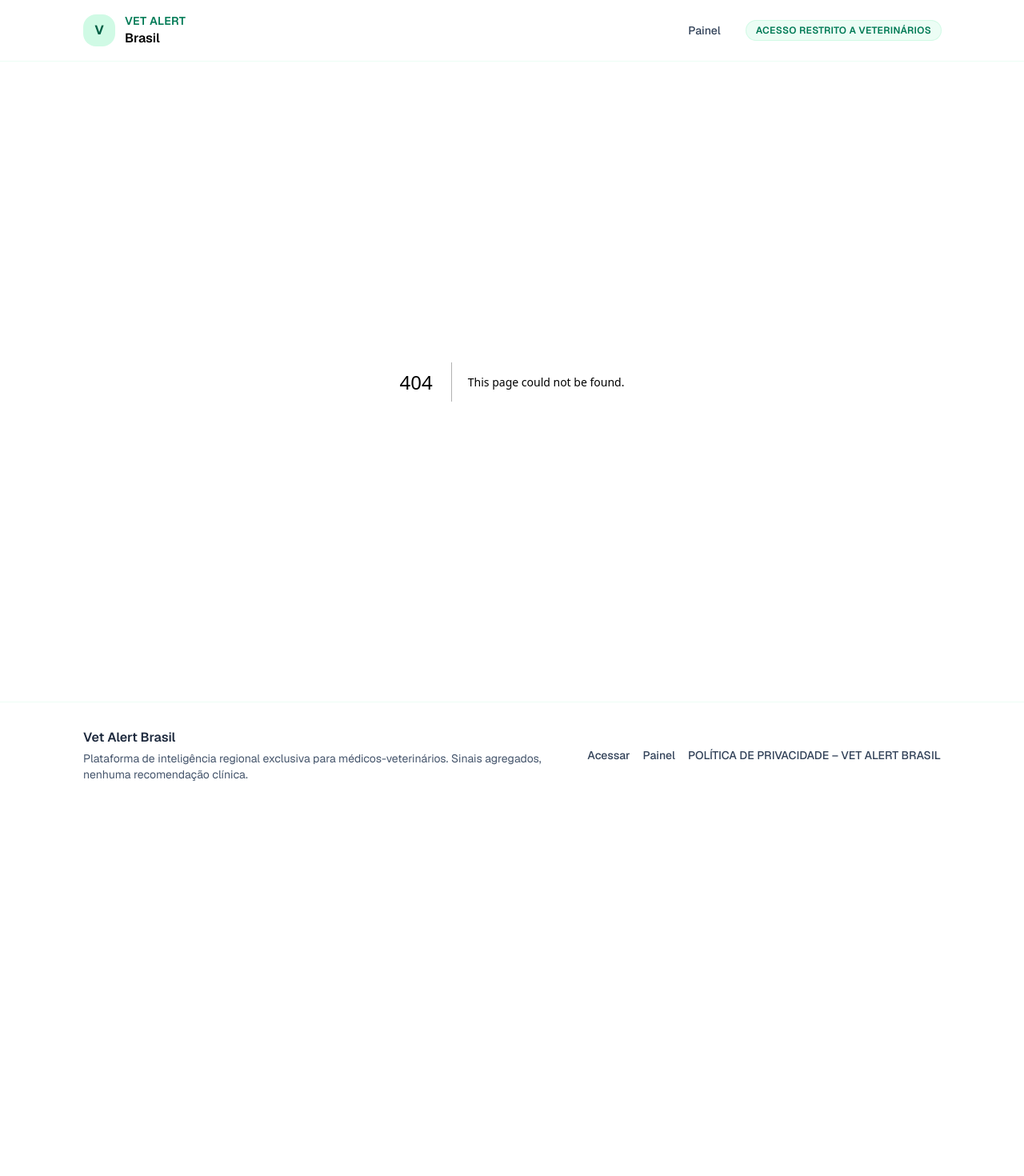
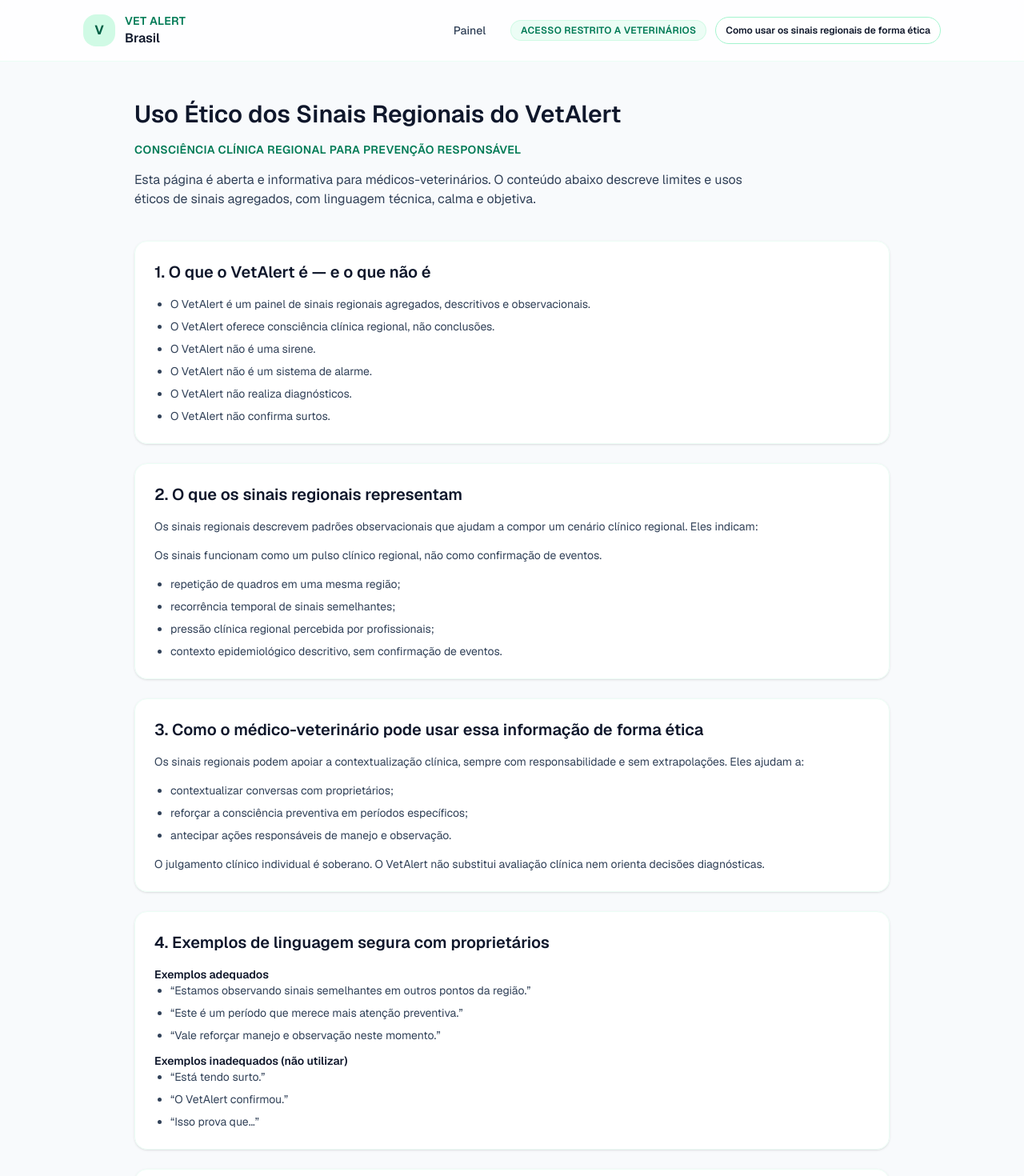
Before and after one commit to gabrielldjr-creator/vet-alert-brasil, a Next.js app: page /uso-etico in a window 1280 px wide. Before the commit this address had no page. Shown: the top 1470 px of the page at 80% size. Before the commit the page ends 1010 px from the top, so only its background shows below. Built offline with nearby package versions, Linux system fonts and the light colour scheme.

Commit message:
Clarify regional signals as clinical pulse

```diff
--- /dev/null
+++ b/app/uso-etico/page.tsx
@@ -0,0 +1,144 @@
+import Link from "next/link";
+import { Card } from "../../components/Card";
+
+export const metadata = {
+  title: "Uso Ético dos Sinais Regionais do VetAlert | Vet Alert Brasil",
+  description:
+    "Consciência clínica regional para prevenção responsável, com linguagem ética e não alarmista sobre sinais regionais.",
+};
+
+export default function UsoEticoPage() {
+  return (
+    <div className="mx-auto max-w-5xl space-y-10 px-4 py-12 sm:px-6 lg:px-10">
+      <header className="space-y-4">
+        <h1 className="text-3xl font-semibold text-slate-900">Uso Ético dos Sinais Regionais do VetAlert</h1>
+        <p className="text-sm font-semibold uppercase tracking-wide text-emerald-700">
+          Consciência clínica regional para prevenção responsável
+        </p>
+        <p className="max-w-3xl text-base text-slate-700">
+          Esta página é aberta e informativa para médicos-veterinários. O conteúdo abaixo descreve limites e usos éticos de
+          sinais agregados, com linguagem técnica, calma e objetiva.
+        </p>
+      </header>
+
+      <div className="space-y-6">
+        <Card className="space-y-4 p-6">
+          <h2 className="text-xl font-semibold text-slate-900">1. O que o VetAlert é — e o que não é</h2>
+          <ul className="list-disc space-y-2 pl-5 text-sm text-slate-700">
+            <li>O VetAlert é um painel de sinais regionais agregados, descritivos e observacionais.</li>
+            <li>O VetAlert oferece consciência clínica regional, não conclusões.</li>
+            <li>O VetAlert não é uma sirene.</li>
+            <li>O VetAlert não é um sistema de alarme.</li>
+            <li>O VetAlert não realiza diagnósticos.</li>
+            <li>O VetAlert não confirma surtos.</li>
+          </ul>
+        </Card>
+
+        <Card className="space-y-4 p-6">
+          <h2 className="text-xl font-semibold text-slate-900">2. O que os sinais regionais representam</h2>
+          <p className="text-sm text-slate-700">
+            Os sinais regionais descrevem padrões observacionais que ajudam a compor um cenário clínico regional. Eles indicam:
+          </p>
+          <p className="text-sm text-slate-700">
+            Os sinais funcionam como um pulso clínico regional, não como confirmação de eventos.
+          </p>
+          <ul className="list-disc space-y-2 pl-5 text-sm text-slate-700">
+            <li>repetição de quadros em uma mesma região;</li>
+            <li>recorrência temporal de sinais semelhantes;</li>
+            <li>pressão clínica regional percebida por profissionais;</li>
+            <li>contexto epidemiológico descritivo, sem confirmação de eventos.</li>
+          </ul>
+        </Card>
+
+        <Card className="space-y-4 p-6">
+          <h2 className="text-xl font-semibold text-slate-900">
+            3. Como o médico-veterinário pode usar essa informação de forma ética
+          </h2>
+          <p className="text-sm text-slate-700">
+            Os sinais regionais podem apoiar a contextualização clínica, sempre com responsabilidade e sem extrapolações. Eles
+            ajudam a:
+          </p>
+          <ul className="list-disc space-y-2 pl-5 text-sm text-slate-700">
+            <li>contextualizar conversas com proprietários;</li>
+            <li>reforçar a consciência preventiva em períodos específicos;</li>
+            <li>antecipar ações responsáveis de manejo e observação.</li>
+          </ul>
+          <p className="text-sm text-slate-700">
+            O julgamento clínico individual é soberano. O VetAlert não substitui avaliação clínica nem orienta decisões
+            diagnósticas.
+          </p>
+        </Card>
+
+        <Card className="space-y-4 p-6">
+          <h2 className="text-xl font-semibold text-slate-900">4. Exemplos de linguagem segura com proprietários</h2>
+          <div className="space-y-3 text-sm text-slate-700">
+            <div>
+              <p className="font-semibold text-slate-900">Exemplos adequados</p>
+              <ul className="list-disc space-y-2 pl-5">
+                <li>“Estamos observando sinais semelhantes em outros pontos da região.”</li>
+                <li>“Este é um período que merece mais atenção preventiva.”</li>
+                <li>“Vale reforçar manejo e observação neste momento.”</li>
+              </ul>
+            </div>
+            <div>
+              <p className="font-semibold text-slate-900">Exemplos inadequados (não utilizar)</p>
+              <ul className="list-disc space-y-2 pl-5">
+                <li>“Está tendo surto.”</li>
+                <li>“O VetAlert confirmou.”</li>
+                <li>“Isso prova que…”</li>
+              </ul>
+            </div>
+          </div>
+        </Card>
+
+        <Card className="space-y-4 p-6">
+          <h2 className="text-xl font-semibold text-slate-900">5. Prevenção como prática regional, não reação</h2>
+          <p className="text-sm text-slate-700">
+            Prevenção é uma prática contínua de antecipação, consciência situacional e ajustes de manejo, com responsabilidade
+            compartilhada entre profissionais e proprietários. A prevenção regional é um exercício de prudência, não de
+            precipitação.
+          </p>
+          <ul className="list-disc space-y-2 pl-5 text-sm text-slate-700">
+            <li>Prevenção não é alarmismo.</li>
+            <li>Prevenção não é intervenção excessiva.</li>
+          </ul>
+        </Card>
+
+        <Card className="space-y-4 p-6">
+          <h2 className="text-xl font-semibold text-slate-900">6. Limites éticos do uso do VetAlert</h2>
+          <p className="text-sm text-slate-700">O VetAlert não deve ser usado para:</p>
+          <ul className="list-disc space-y-2 pl-5 text-sm text-slate-700">
+            <li>gerar medo;</li>
+            <li>pressionar proprietários;</li>
+            <li>justificar procedimentos desnecessários;</li>
+            <li>substituir diagnóstico;</li>
+            <li>reivindicar autoridade.</li>
+          </ul>
+        </Card>
+      </div>
+
+      <Card className="space-y-5 p-6">
+        <p className="text-sm text-slate-700">
+          O VetAlert não é uma sirene nem um sistema de alarme.
+          <br />
+          É um instrumento de consciência clínica regional que apoia o médico-veterinário na prevenção responsável.
+        </p>
+        <div className="flex flex-col gap-3 sm:flex-row">
+          <Link
+            href="/alerta/novo"
+            className="inline-flex flex-col items-center justify-center gap-1 rounded-2xl border border-emerald-200 bg-white px-4 py-2 text-sm font-semibold text-emerald-700 transition hover:border-emerald-300 hover:bg-emerald-50"
+          >
+            <span>Registrar um sinal</span>
+            <span className="text-xs font-medium text-emerald-600">Check-in clínico rápido</span>
+          </Link>
+          <Link
+            href="/dashboard"
+            className="inline-flex items-center justify-center rounded-full border border-slate-200 bg-white px-4 py-2 text-sm font-semibold text-slate-700 transition hover:border-slate-300 hover:bg-slate-50"
+          >
+            Ver painel de sinais regionais
+          </Link>
+        </div>
+      </Card>
+    </div>
+  );
+}
--- a/components/Header.tsx
+++ b/components/Header.tsx
@@ -18,6 +18,7 @@
             <div className="text-base">Brasil</div>
           </div>
         </Link>
+        <div className="flex items-center gap-3">
           <nav className="hidden items-center gap-6 text-sm font-medium text-slate-700 sm:flex">
             {links.map((link) => (
               <Link
@@ -32,6 +33,13 @@
               Acesso restrito a veterinários
             </span>
           </nav>
+          <Link
+            href="/uso-etico"
+            className="inline-flex items-center justify-center rounded-full border border-emerald-200 bg-white px-3 py-2 text-xs font-semibold text-emerald-700 transition hover:border-emerald-300 hover:bg-emerald-50"
+          >
+            Como usar os sinais regionais de forma ética
+          </Link>
+        </div>
       </div>
     </header>
   );
```
Lines whose indentation alone changed are shown as unchanged.
